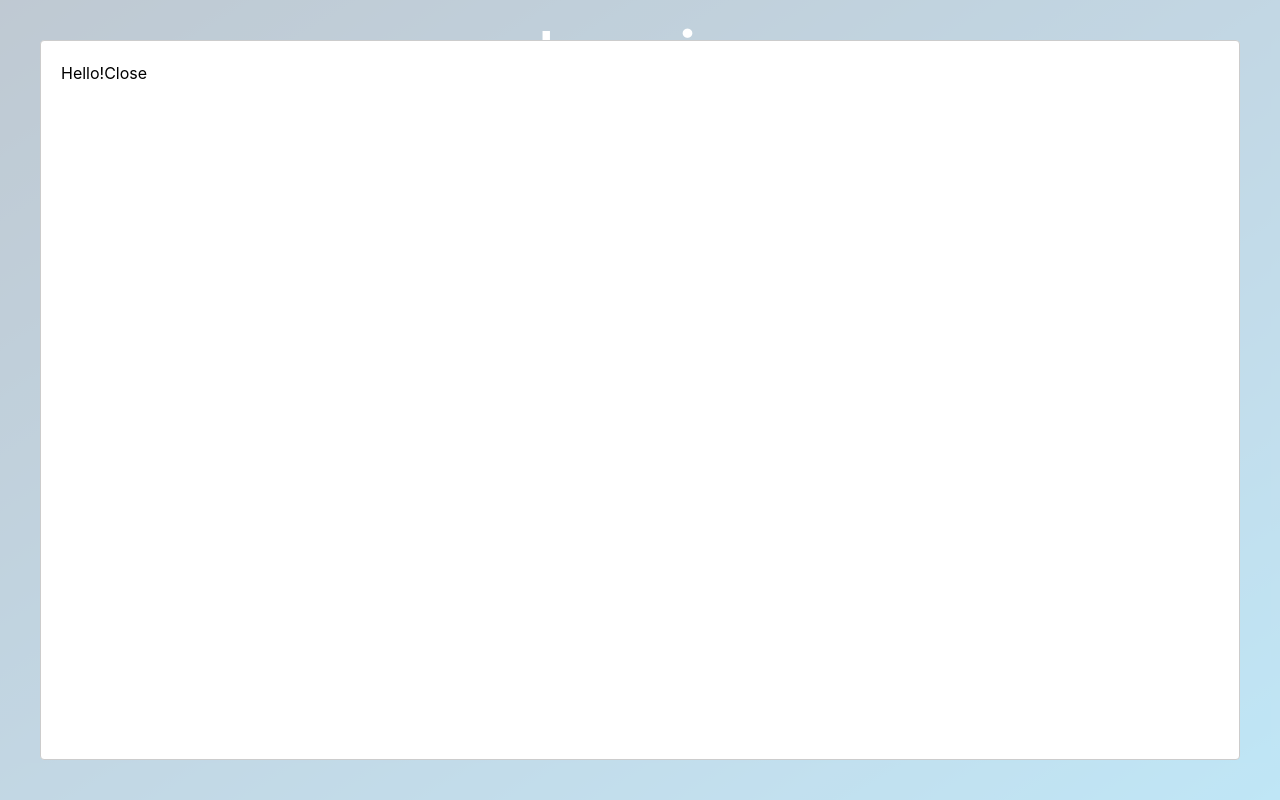
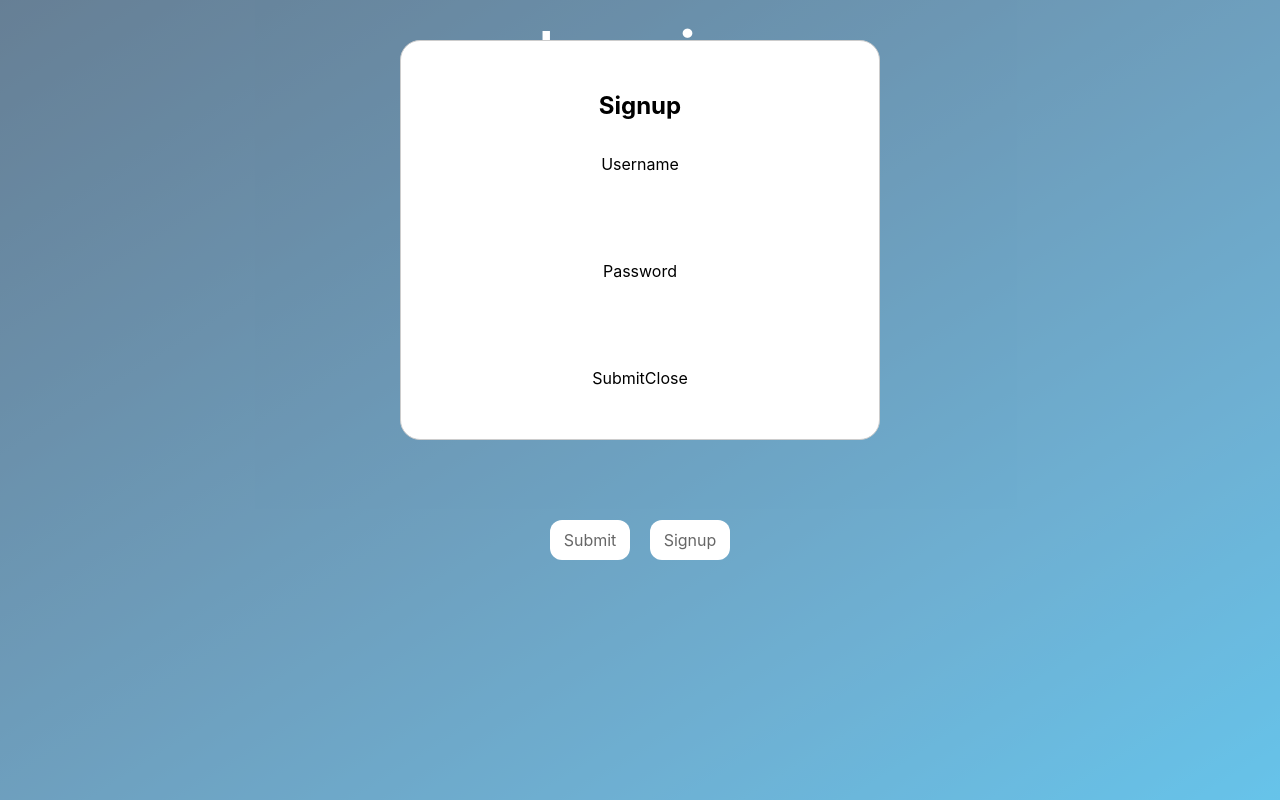
Before and after one commit to vegabrandon/flaskchat, a React (Create React App) app in the folder client/: page / in a window 1280 px wide. Both pictures are taken after a click on the button "Signup". Built offline with nearby package versions, Linux system fonts and the light colour scheme.

Commit message:
Added tailwind elements

```diff
--- a/client/package.json
+++ b/client/package.json
@@ -11,6 +11,7 @@
     "react-dom": "^18.2.0",
     "react-modal": "^3.16.1",
     "react-scripts": "5.0.1",
+    "tw-elements": "^1.0.0-beta1",
     "web-vitals": "^2.1.4"
   },
   "scripts": {
--- a/client/src/Login.jsx
+++ b/client/src/Login.jsx
@@ -6,6 +6,39 @@ const Login = ({setIsLoggedIn, setUser}) => {
   const [username, setUsername] = useState('')
   const [password, setPassword] = useState('')
   const [modalOpen, setModalOpen] = useState(false)
+  const [signupPassword, setSignupPassword] = useState('')
+  const [signupUsername, setSignupUsername] = useState('')
+
+  var signupStyles = {
+    overlay: {
+      position: "fixed",
+      top: 0,
+      left: 0,
+      right: 0,
+      bottom: 0,
+      backgroundColor: "rgba(255, 255, 255, 0.4)"
+    },
+    content: {
+      position: "absolute",
+      textAlign: 'center',
+      display: 'flex',
+      flexDirection: 'column',
+      justifyContent: 'space-evenly',
+      borderRadius: '20px',
+      margin: "auto",
+      width: "70vw",
+      maxWidth: '480px',
+      bottom: "45vh",
+      border: "1px solid #ccc",
+      background: "#fff",
+      overflow: "auto",
+      WebkitOverflowScrolling: "touch",
+      outline: "none",
+      padding: "20px",
+
+    }
+  };
+
   const submit = () => {
     axios.post('http://127.0.0.1:5000/login', {username, password})
       .then(data => {
@@ -19,11 +52,19 @@ const Login = ({setIsLoggedIn, setUser}) => {
   return (<>
     <Modal
       isOpen={modalOpen}
+      appElement={document.getElementById('App')}
+      style={signupStyles}
     >
-      Hello!
-      <button
-        onClick={() => {setModalOpen(false)}}
-      >Close</button>
+      <h2 className='text-2xl'><b>Signup</b></h2>
+        <h4>Username</h4>
+        <input className='' type="text" onChange={e => setSignupUsername(e.target.value)}/>
+
+        <h4>Password</h4>
+        <input className='' type="password" onChange={e => setSignupPassword(e.target.value)} />
+        <div className='flex-row'>
+          <button className='' onClick={() => {}}>Submit</button>
+          <button className='' onClick={() => {setModalOpen(false)}}>Close</button>
+        </div>
     </Modal>
     <h1 className='text-white text-[5rem]'>Login</h1>
     <div className='h-[50vh] flex flex-col justify-center'>
```
Also changed, not shown: 1 other file (tests, documents, lock files or other folders).
